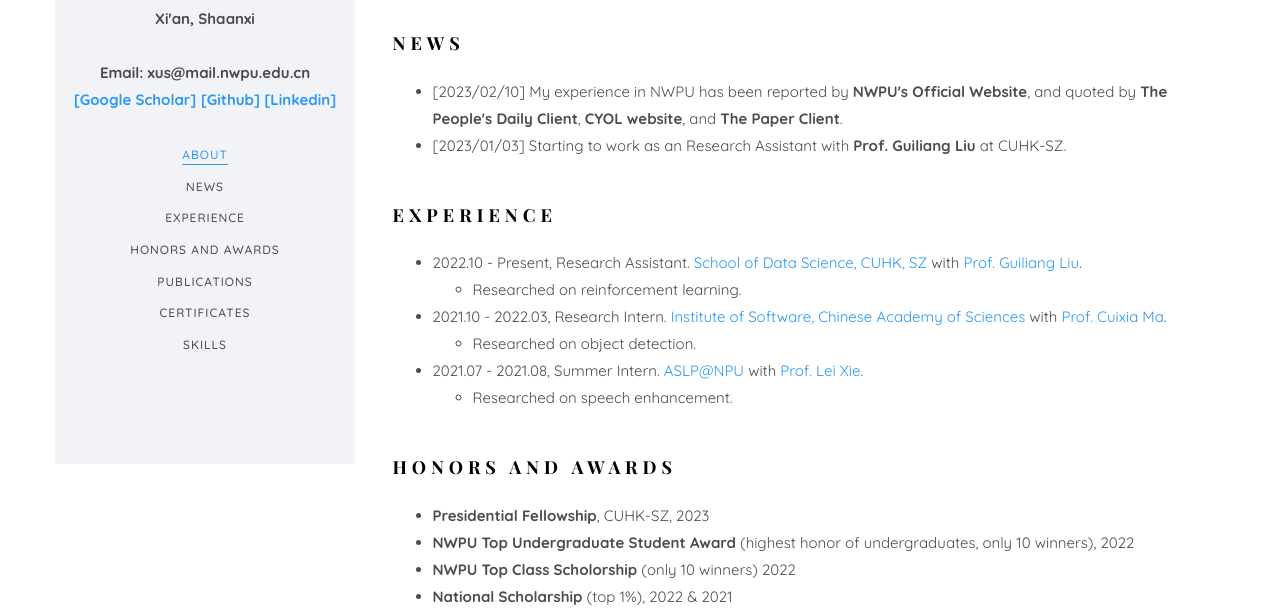
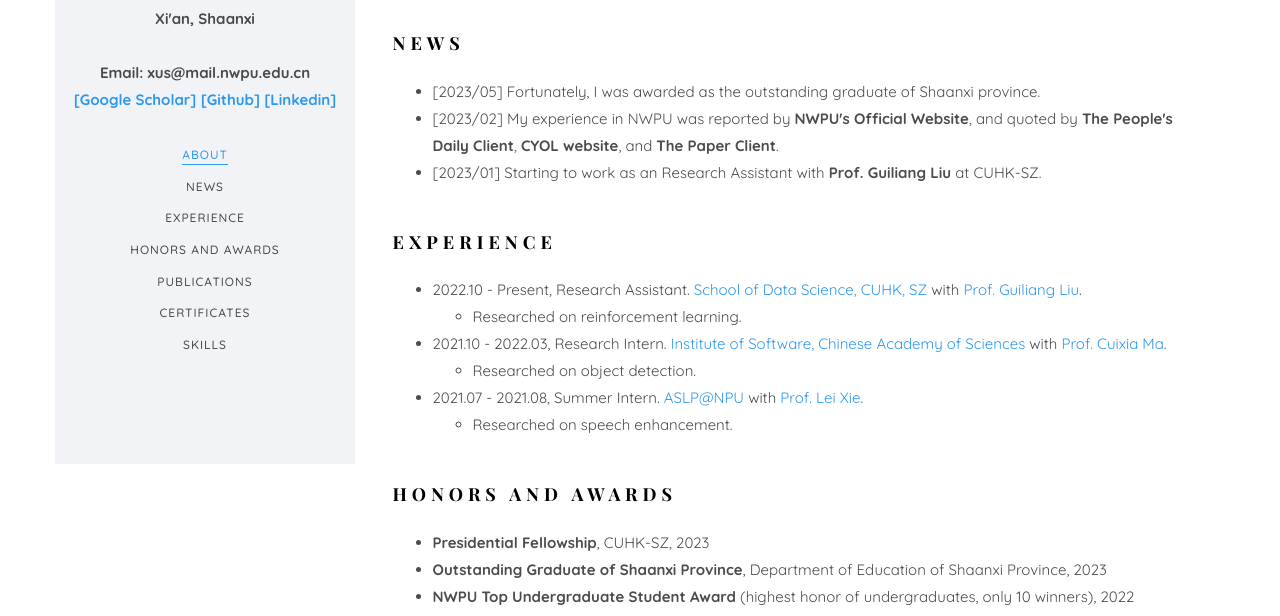
Before and after one commit to Jasonxu1225/Jasonxu1225.github.io, a plain HTML site: page index.html in a window 1280 px wide. Shown: the part 336-952 px from the top of the page. Drawn offline with nearby package versions, Linux system fonts and the light colour scheme; a web font is replaced by a local one.

Commit message:
Update index.html

```diff
--- a/index.html
+++ b/index.html
@@ -101,7 +101,7 @@
 						<div class="col-md-12 animate-box" data-animate-effect="fadeInLeft">
 							I am a fourth year undergraduate student majoring in Computer Science and Technology at School of Computer Science, <a href="https://www.nwpu.edu.cn/" target="_blank">Northwestern Polytechnical University (NWPU)</a>. And I expect to graduate in June 2023.<br>
 							After graduation, I will pursue my Ph.D. at School of Data Science, <a href="https://www.cuhk.edu.cn/zh-hans" target="_blank">The Chinese University of Hong Kong, Shenzhen (CUHK-SZ)</a> supervised by <a href="https://sds.cuhk.edu.cn/teacher/630/" target="_blank">Prof. Guiliang Liu</a> and co-supervised by <a href="https://sds.cuhk.edu.cn/teacher/65" target="_blank">Prof. Hongyuan Zha</a>.<br>
-							Currently, I am working as an Research Assistant with Prof.Liu.
+							Currently, I am working as an Research Assistant with Prof. Liu.
 							<br> My research focuses on:
 							<ul>
 								<li><strong>Inverse Constrained Reinforcement Learning</strong></li>
@@ -124,8 +124,9 @@
 					<div class="row">
 						<div class="col-md-12 animate-box" data-animate-effect="fadeInLeft">
 						<ul>
-							<li>[2023/02/10] My experience in NWPU has been reported by <strong>NWPU's Official Website</strong>, and quoted by <strong>The People's Daily Client</strong>, <strong>CYOL website</strong>, and <strong>The Paper Client</strong>.</li>
- 							<li>[2023/01/03] Starting to work as an Research Assistant with <strong>Prof. Guiliang Liu</strong> at CUHK-SZ.</li>
+							<li>[2023/05] Fortunately, I was awarded as the outstanding graduate of Shaanxi province.</li>
+							<li>[2023/02] My experience in NWPU was reported by <strong>NWPU's Official Website</strong>, and quoted by <strong>The People's Daily Client</strong>, <strong>CYOL website</strong>, and <strong>The Paper Client</strong>.</li>
+ 							<li>[2023/01] Starting to work as an Research Assistant with <strong>Prof. Guiliang Liu</strong> at CUHK-SZ.</li>
 						</ul>
 						</div>
 					</div>
@@ -177,6 +178,7 @@
 						<div class="col-md-12 animate-box" data-animate-effect="fadeInLeft">
 						<ul>
 							<li><strong>Presidential Fellowship</strong>, CUHK-SZ, 2023</li>
+							<li><strong>Outstanding Graduate of Shaanxi Province</strong>, Department of Education of Shaanxi Province, 2023</li>
  							<li><strong>NWPU Top Undergraduate Student Award</strong> (highest honor of undergraduates, only 10 winners), 2022</li>
 							<li><strong>NWPU Top Class Scholorship</strong> (only 10 winners) 2022</li>
 							<li><strong>National Scholarship</strong> (top 1%), 2022 & 2021</li>
```
